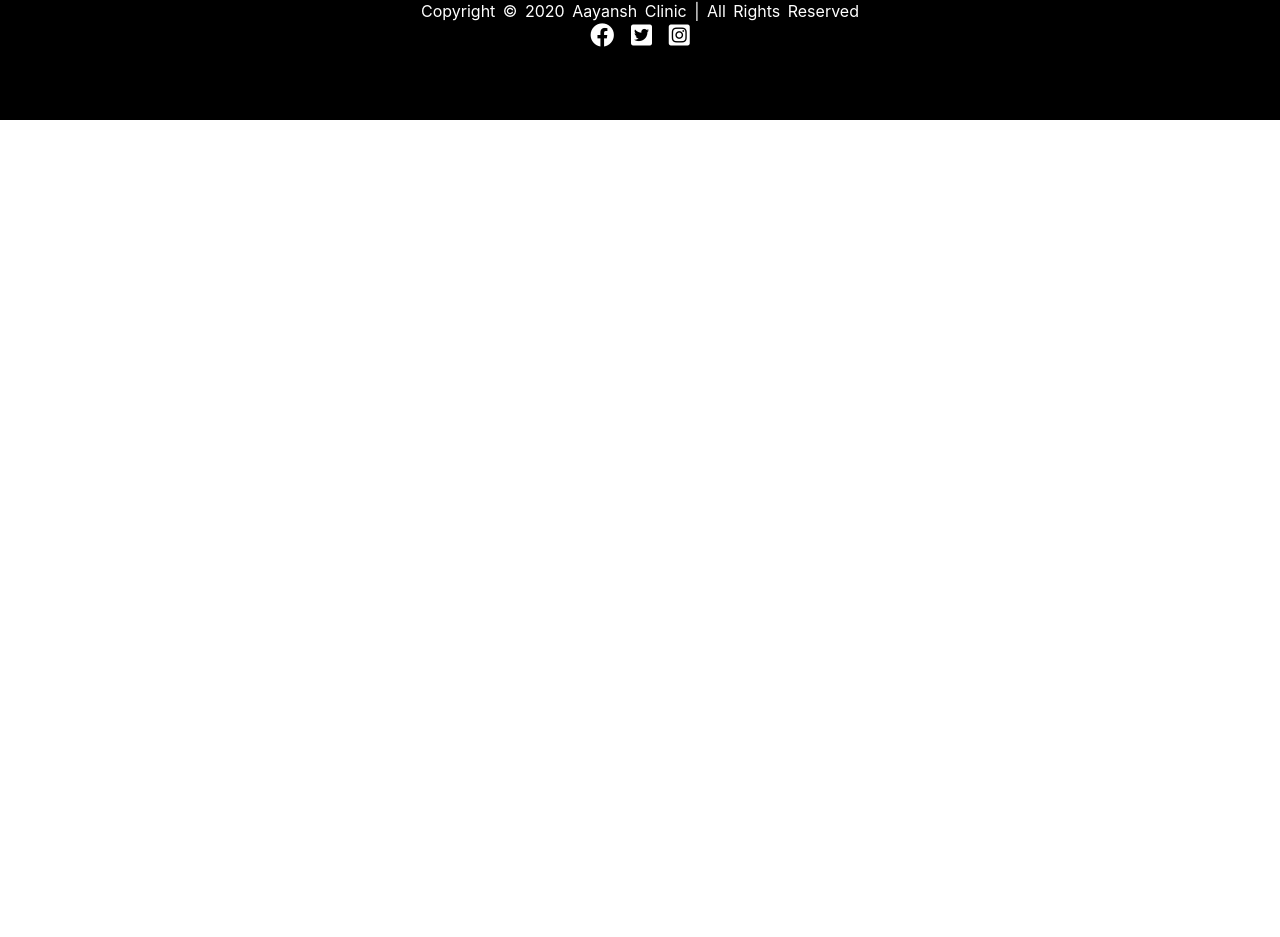
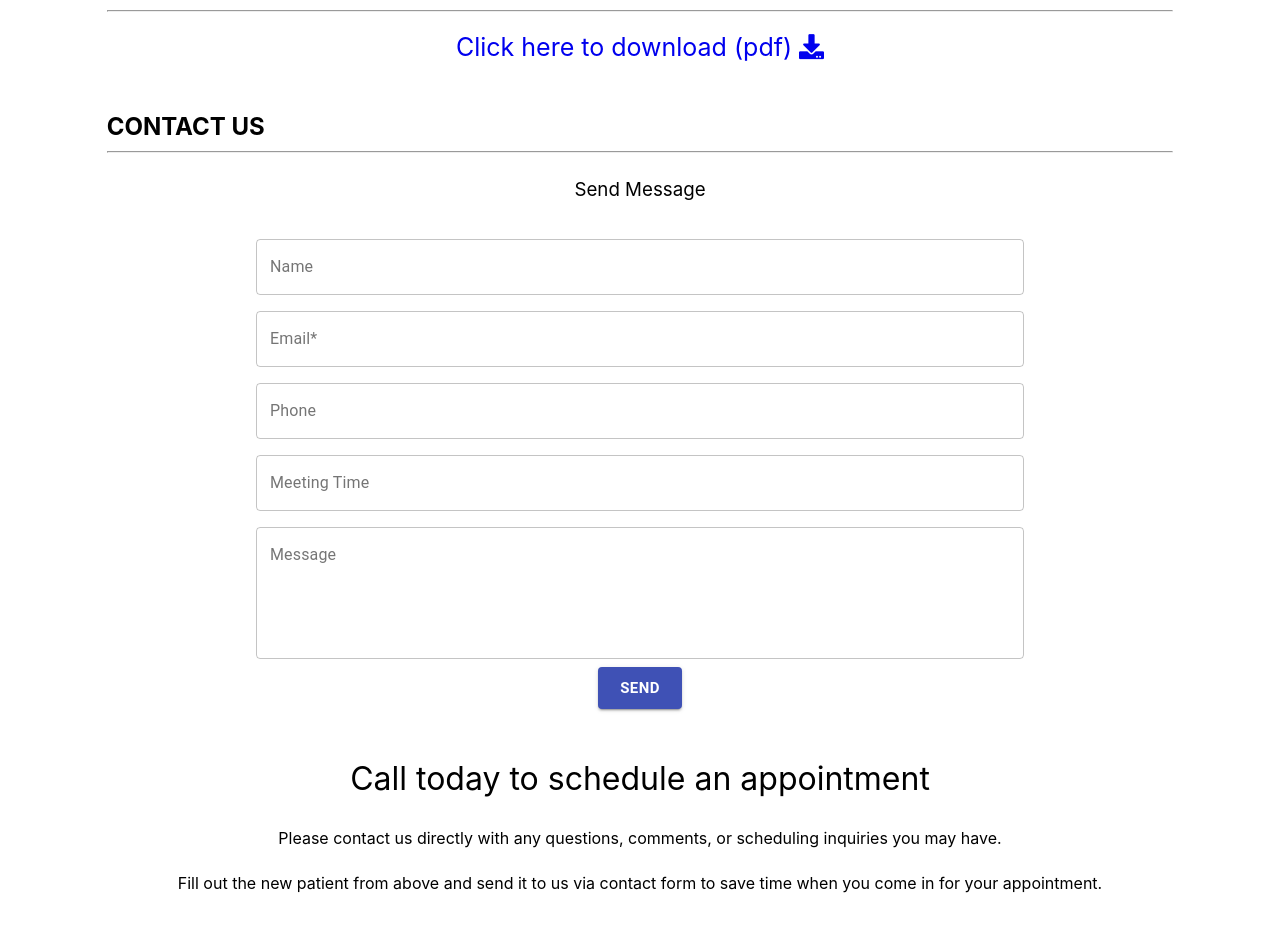
Before and after one commit to sushantcode/AayanshClinic, a React (Create React App) app in the folder aayanshclinic/: page /contact in a window 1280 px wide. Shown: the part 169-1106 px from the top of the page. Before the commit the page ends 800 px from the top, so only its background shows below. Built offline with nearby package versions, Linux system fonts and the light colour scheme.

Commit message:
contact us implemented.

```diff
--- a/aayanshclinic/src/pages/About.js
+++ b/aayanshclinic/src/pages/About.js
@@ -28,6 +28,7 @@ const About = () => {
                             Amit Kumar Gupta, Medical Consultant Advisor,
                             Hamburg, Germany
                         </li>
+                        <li>Pooja Kumari, Registered Nurse (BPKIHS)</li>
                     </ul>
                 </Grid>
                 <Grid item xs={10} className={classes.section1}>
@@ -47,7 +48,7 @@ const About = () => {
                         <br />
                         <li>Special Services</li>
                         <p>
-                            Injections for the dog bites, A.R,V, Sangini, and
+                            Injections for the dog bites, A.R.V, Sangini, and
                             T.T. are available at an affordable price. Besides,
                             Aayanch Clinic also has lab testing services for
                             Blood tests, Urine tests, etc along with X-ray
--- a/aayanshclinic/src/pages/Contact.js
+++ b/aayanshclinic/src/pages/Contact.js
@@ -1,10 +1,110 @@
-import React from "react";
+import React, { useCallback } from "react";
+import { makeStyles } from "@material-ui/core/styles";
+import TextField from '@material-ui/core/TextField';
+import Grid from "@material-ui/core/Grid";
+import Button from '@material-ui/core/Button';
+import Alert from "@material-ui/lab/Alert";
+import Snackbar from "@material-ui/core/Snackbar";
+import "./Pages.css";
+
+const useStyles = makeStyles(theme => ({
+    section1: {
+        marginBottom: 50
+    },
+    messageForm: {
+        '& .MuiTextField-root': {
+            margin: theme.spacing(1),
+            width: '60vw',
+        },
+        '& .MuiTextareaAutosize-root': {
+            margin: theme.spacing(1),
+            width: '60vw',
+        }
+    }
+}));
 
 const Contact = () => {
+    const classes = useStyles();
+
+    const onSubmitHandler = () => {};
+
     return (
-    <div className="container">
-        <p>Contact Us Page.....</p>
-    </div>
+        <div className="container-contact">
+            <Grid container spacing={0} justify="center">
+                <Grid item xs={10} className={classes.section1}>
+                    <h2 style={{ marginBottom: 10 }}>
+                        <b>NEW PATIENT FORM</b>
+                    </h2>
+                    <hr />
+                    <br />
+                    <div className="form-download">
+                        <a
+                            href="https://firebasestorage.googleapis.com/v0/b/aayansh-clinic.appspot.com/o/files%2FNew%20Patient%20Form.pdf?alt=media&token=a4c22cd4-08ef-4555-b146-fab46411ff88"
+                            download
+                        >
+                            Click here to download (pdf){" "}
+                            <i class="fas fa-download" />
+                        </a>
+                    </div>
+                </Grid>
+                <Grid item xs={10} className={classes.section1}>
+                    <h2 style={{ marginBottom: 10 }}>
+                        <b>CONTACT US</b>
+                    </h2>
+                    <hr />
+                    <br />
+                    <div className="messageBox" justify="center">
+                        <h3
+                            style={{
+                                marginBottom: 10,
+                                marginTop: 5,
+                                color: "black",
+                                fontWeight: "normal"
+                            }}
+                        >
+                            Send Message
+                        </h3>
+                        <br />
+                        <form
+                            className={classes.messageForm}
+                            noValidate autoComplete="off"
+                            onSubmit={onSubmitHandler}
+                        >
+                            <TextField id="name" label="Name" variant="outlined" />
+                            <TextField id="msg-email" label="Email*" variant="outlined" />
+                            <TextField id="phone" label="Phone" variant="outlined" />
+                            <TextField id="appointment" label="Meeting Time" variant="outlined" />
+                            <TextField id="message" label="Message" multiline rows={5} variant="outlined" />
+                           <br />
+                            <Button variant="contained" color="primary" size="large">
+                                <b>SEND</b>
+                            </Button>
+
+                        </form>
+                    </div>
+                </Grid>
+                <Grid item xs={10} className={classes.section1} align="center">
+                    <h1 style={{ marginBottom: 10, fontWeight: "normal" }}>
+                        Call today to schedule an appointment
+                    </h1>
+                    <br />
+                    <h4 style={{ marginBottom: 25, fontWeight: "normal" }}>
+                        Please contact us directly with any questions, comments, or scheduling
+                        inquiries you may have.
+                    </h4>
+                    <h4 style={{ marginBottom: 40, fontWeight: "normal" }}>
+                        Fill out the new patient from above and send it to us via contact form to
+                        save time when you come in for your appointment.
+                    </h4>
+                    <h1 style={{ marginBottom: 10, fontWeight: "normal" }}>
+                        Aaayansh Clinic
+                    </h1>
+                    <h4 style={{ marginBottom: 40, fontWeight: "normal" }}>
+                        Kalaiya-03, Bara, Nepal
+                    </h4>
+                </Grid>
+            </Grid>
+        </div>
     );
 };
 
--- a/aayanshclinic/src/pages/Pages.css
+++ b/aayanshclinic/src/pages/Pages.css
@@ -9,6 +9,11 @@
 }
 
 .container-about {
+    margin-top: 20px;
+    min-height: 100vh;
+}
+
+.container-contact {
     margin-top: 20px;
     min-height: 100vh;
 }
@@ -102,7 +107,7 @@
 
 .teamList li {
     margin-top: 1rem;
-    margin-bottom: 0.5rem;
+    margin-bottom: 2rem;
     font-size: 1.5rem;
     list-style-type: none;
 }
@@ -112,6 +117,19 @@
     margin-bottom: 2rem;
     font-size: 1.5rem;
     list-style-type: none;
+}
+
+.form-download {
+    font-size: 25px;
+    text-align: center;
+}
+
+.form-download a {
+    text-decoration: none;
+}
+
+.messageBox {
+    text-align: center;
 }
 
 @media screen and (max-width: 900px) {
```
Also changed, not shown: 1 other file (tests, documents, lock files or other folders).
